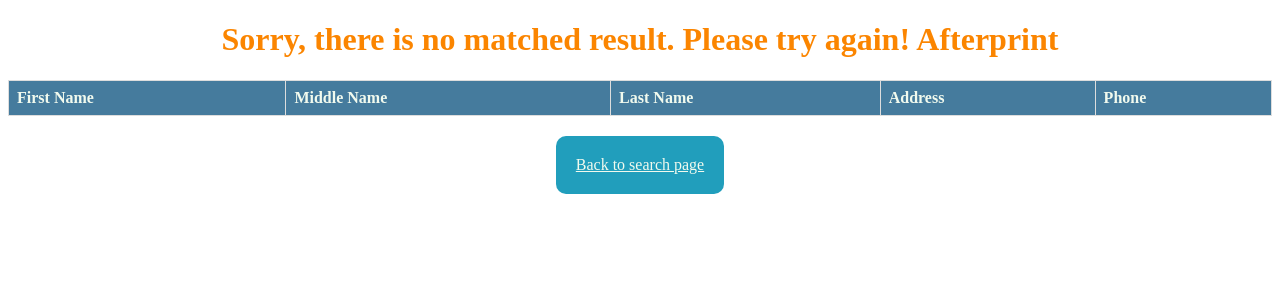
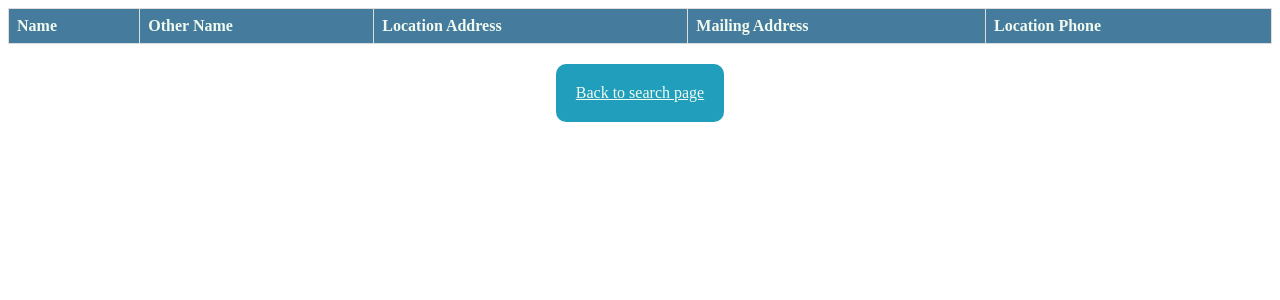
Before and after one commit to khoacao1/simple_app, a Flask app: template templates/results.html in a window 1280 px wide. Shown: the top 300 px of the page. Run offline with Flask 2, Linux system fonts and the light colour scheme; the template is opened without the code that fills it, so the values that code supplies are empty.

Commit message:
modifies: - add logic to clear mailing and location address - get, display othernames that matched input -display addresses

```diff
--- a/app.py
+++ b/app.py
@@ -1,6 +1,5 @@
 from flask import Flask, render_template, request
 import requests
-from model.searched_obj import Provider
 
 app = Flask(__name__)
 
@@ -15,12 +14,12 @@ def results():
     city = request.form['city']
     state = request.form['state']
 
-    search_provider = Provider(last_name,first_name,city,state)
 
     API_URL = f'https://npiregistry.cms.hhs.gov/api/?first_name={first_name}&last_name={last_name}&city={city}&state={state}&version=2.1'
 
     counts = 0
-    addresses, basics = [],[]
+    mailing_address, location_address, basics = [],[],[]
+    othernames = []
 
     try:
         response = requests.get(API_URL)
@@ -29,14 +28,20 @@ def results():
             counts = data['result_count']
 
             for i in range (0,counts):
-                if "telephone_number" in data['results'][i]['addresses'][0]:
-                    addresses.append(data['results'][i]['addresses'][0])
+                if data['results'][i]['addresses'][0]['address_purpose'] == "MAILING":
+                    mailing_address.append(data['results'][i]['addresses'][0])
+                    location_address.append(data['results'][i]['addresses'][1])
                 else:
-                    addresses.append(data['results'][i]['addresses'][1])
+                    location_address.append(data['results'][i]['addresses'][0])
+                    mailing_address.append(data['results'][i]['addresses'][1])
 
                 basics.append(data['results'][i]['basic'])
+                if len(data['results'][i]['other_names']) > 0:
+                    othernames.append(data['results'][i]['other_names'][0])
+                else:
+                    othernames.append(data['results'][i]['other_names'])
 
-            return render_template('results.html', counts=counts, addresses=addresses, basics=basics, search_provider=search_provider)
+            return render_template('results.html', counts=counts, mailing_address=mailing_address, location_address=location_address, basics=basics, othernames=othernames)
         else:
             print('Error: API returned status code', response.status_code)
     except requests.exceptions.RequestException as e:
--- a/model/searched_obj.py
+++ /dev/null
@@ -1,6 +0,0 @@
-class Provider:
-    def __init__(self, lastname, firstname, city, state):
-        self.lastname = lastname
-        self.firstname = firstname
-        self.city = city
-        self.state = state
--- a/static/searching.css
+++ b/static/searching.css
@@ -25,6 +25,7 @@ form {
 label {
     width: 150px;
     float: left;
+    text-align: right;
 }
 
 input {
--- a/templates/results.html
+++ b/templates/results.html
@@ -10,46 +10,43 @@
     <table class="mytable">
         <thead>
             <tr>
-                <th>First Name</th>
-                <th>Middle Name</th>
-                <th>Last Name</th>
-                <th>Address</th>
-                <th>Phone</th>
+                <th>Name</th>
+                <th>Other Name</th>
+                <th>Location Address</th>
+                <th>Mailing Address</th>
+                <th>Location Phone</th>
             </tr>
         </thead>
         <tbody>
             {% if counts == 0 :%}
             <div class="not-match">
-                <h1>Sorry, there is no matched result. Please try again! Top</h1>
+                <h1>Sorry, there is no matched result. Please try again!</h1>
             </div>
             {% else %}
 
-            {% set count = [] %}
-
             {% for i in range(0, counts) %}
 
-            {% if search_provider['lastname'].upper() == basics[i]['last_name']: %}
-            {% if search_provider['firstname'] == "" or search_provider['firstname'].upper() == basics[i]['first_name']:
-            %}
+            <tr>
+                <td>{{ basics[i]['last_name'] + ", " + basics[i]['first_name'] }}</td>
 
-            <tr>
-                <td>{{ basics[i]['first_name'] }}</td>
-                <td>{{ basics[i]['middle_name'] }}</td>
-                <td>{{ basics[i]['last_name'] }}</td>
-                <td>{{ addresses[i]['address_1'] + ", " + addresses[i]['city'] + ", " + addresses[i]['state'] + " " +
-                    addresses[i]['postal_code'][0:5]}}</td>
-                <td>{{ addresses[i]['telephone_number'] }}</td>
+                {% if othernames[i]|length > 0: %}
+                <td>{{ othernames[i]['last_name'] + ", " + othernames[i]['first_name'] }}</td>
+                {% else: %}
+                <td></td>
+                {% endif %}
+
+                <td>{{ location_address[i]['address_1'] + ", " + location_address[i]['city'] + ", " +
+                    location_address[i]['state'] + " " +
+                    location_address[i]['postal_code'][0:5]}}</td>
+
+                <td>{{ mailing_address[i]['address_1'] + ", " + mailing_address[i]['city'] + ", " +
+                    mailing_address[i]['state'] + " " +
+                    mailing_address[i]['postal_code'][0:5]}}</td>
+                <td>{{ location_address[i]['telephone_number'] }}</td>
             </tr>
-            {% set printed = count.append(1) %}
-            {% endif %}
-            {% endif %}
+
             {% endfor %}
 
-            {% if count|length == 0: %}
-            <div class="not-match">
-                <h1>Sorry, there is no matched result. Please try again! Afterprint</h1>
-            </div>
-            {% endif %}
             {% endif %}
 
         </tbody>
```
